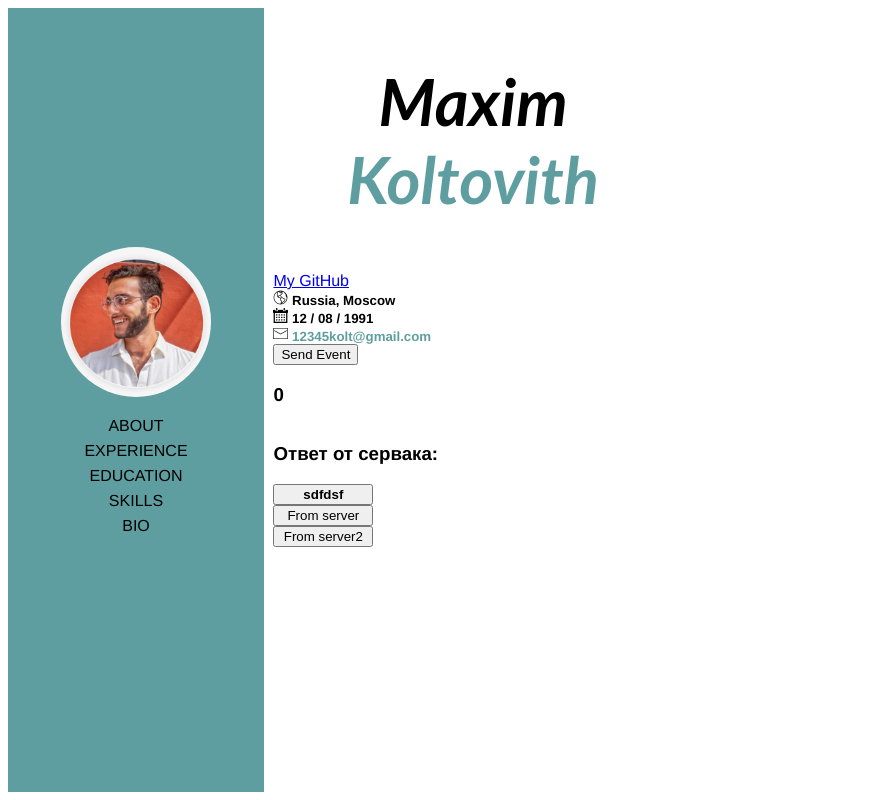
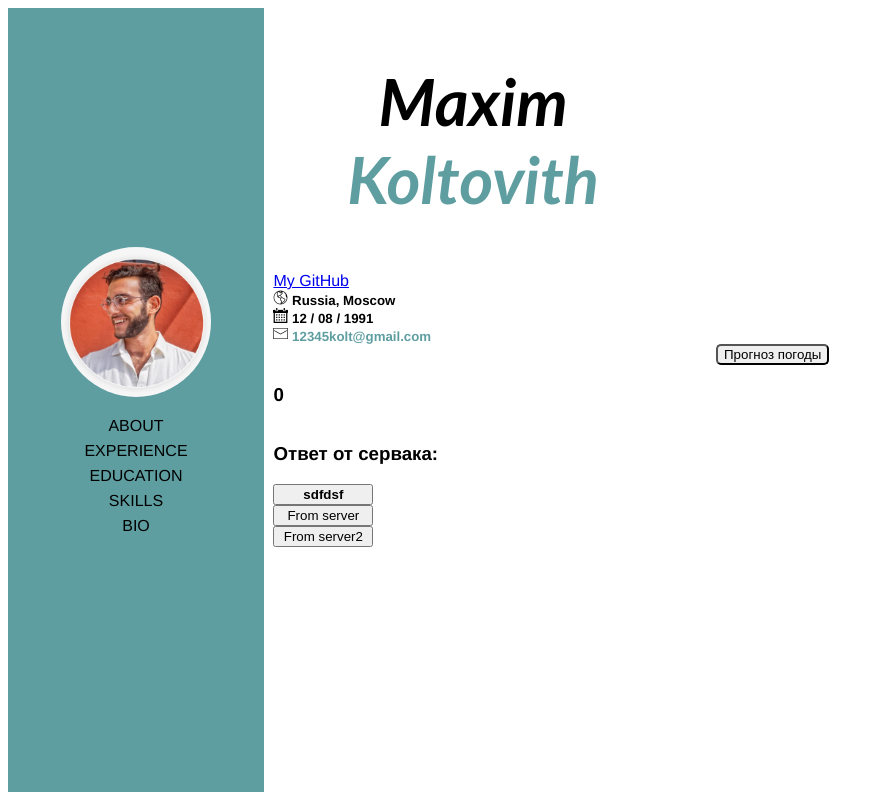
Before and after one commit to maxkolt/new-vue, a Vue app: page / in a window 1280 px wide. Shown: the whole page, without its empty margins (0-884 px from the left). Built offline with nearby package versions, Linux system fonts and the light colour scheme.

Commit message:
resume на vue, начальный этап

```diff
--- a/src/components/HelloWorld.vue
+++ b/src/components/HelloWorld.vue
@@ -1,14 +1,21 @@
 <template>
   <div class="hello">
-    <button @click="onClick">Send Event</button>
+    <button class="button" @click="onClick">Прогноз погоды</button>
   </div>
 </template>
 
 <script>
 export default {
   name: 'HelloWorld',
+  data(){
+    return{
+      count: 23
+
+    }
+
+  },
   methods: {
-    onClick(){
+    onClick() {
 
     }
   }
@@ -17,21 +24,11 @@ export default {
 
 
 <style scoped>
-h3 {
-  margin: 40px 0 0;
+.hello {
+  margin: 0 auto;
 }
 
-ul {
-  list-style-type: none;
-  padding: 0;
-}
-
-li {
-  display: inline-block;
-  margin: 0 10px;
-}
-
-a {
-  color: #42b983;
+.button {
+  border-radius: 5px;
 }
 </style>
```
